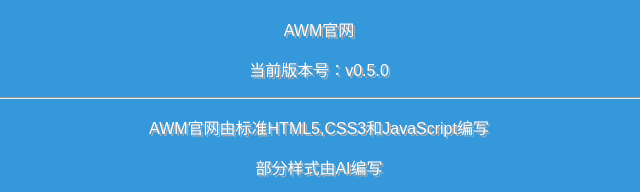
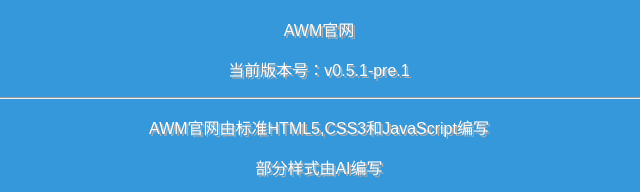
Before and after one commit to DJY-Git1/AWM-Internet, a plain HTML site: page about.html in a window 1280 px wide. Shown: the part 302-494 px from the top of the page, 321-961 px from the left. Drawn offline with Linux system fonts and the light colour scheme; no server answers.

Commit message:
Update about.html

```diff
--- a/about.html
+++ b/about.html
@@ -14,7 +14,7 @@
             <img src="AWM.png" alt="AWM.png" border="0">
         </div>
         <p>AWM官网</p>
-        <p>当前版本号：v0.5.0</p>
+        <p>当前版本号：v0.5.1-pre.1</p>
         <hr style="color:#3498db">
         <p>AWM官网由标准HTML5,CSS3和JavaScript编写</p>
         <p>部分样式由AI编写</p>
```
